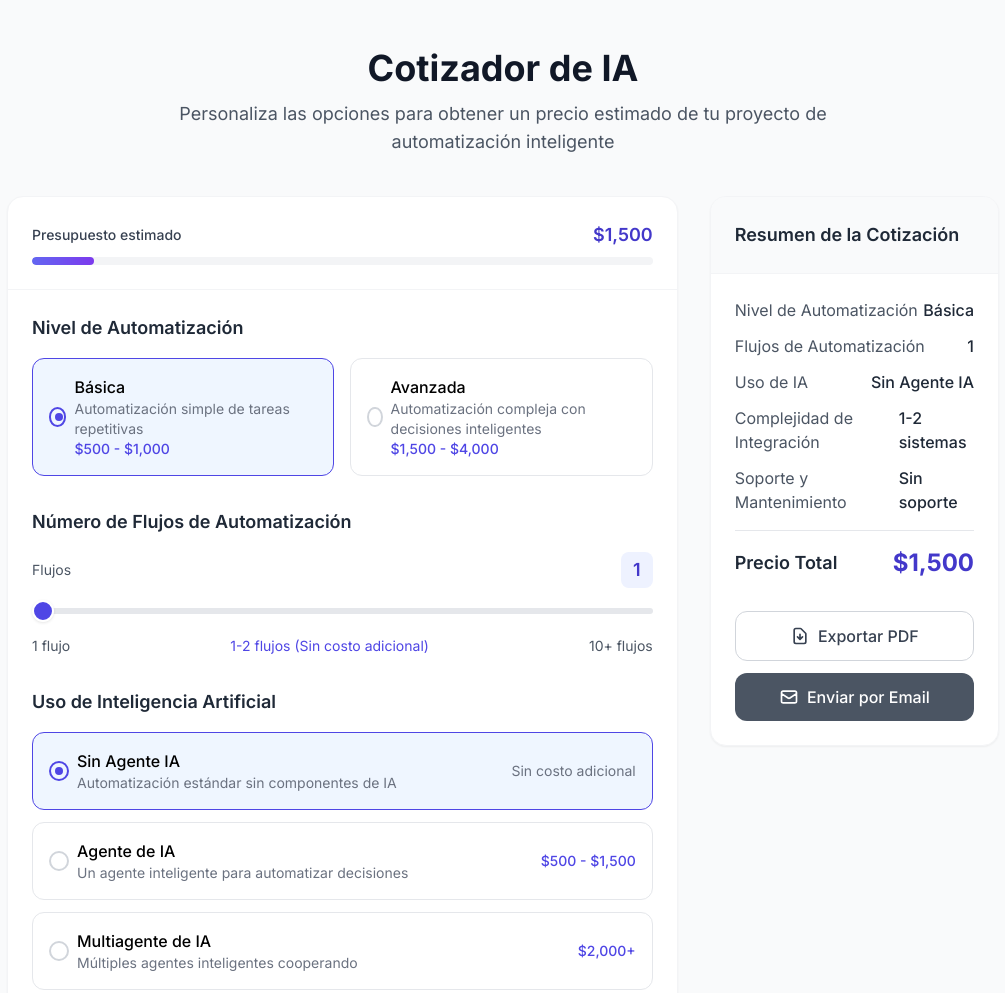
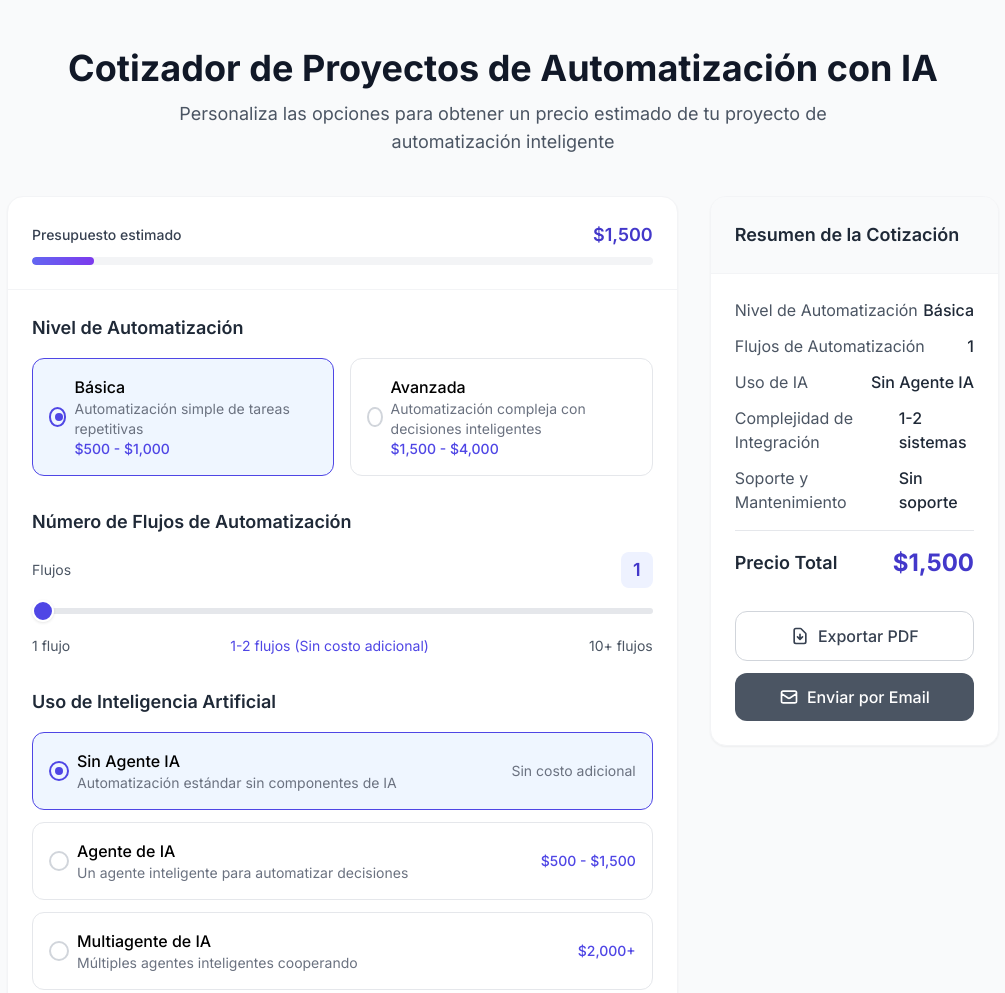
Before and after one commit to ibernabel/cotizador_automatizacion_ia, a plain HTML site: page index.html in a window 1280 px wide. Shown: the top 993 px of the page, without its empty margins (137-1142 px from the left). Drawn offline with nearby package versions, Linux system fonts and the light colour scheme.

Commit message:
Fix: Change the title

```diff
--- a/index.html
+++ b/index.html
@@ -134,7 +134,7 @@
 <body class="min-h-screen">
   <div class="container mx-auto px-4 py-12 max-w-5xl">
     <header class="mb-10 text-center">
-      <h1 class="text-4xl font-bold text-gray-900 mb-3">Cotizador de IA</h1>
+      <h1 class="text-4xl font-bold text-gray-900 mb-3">Cotizador de Proyectos de Automatización con IA</h1>
       <p class="text-lg text-gray-600 max-w-2xl mx-auto">Personaliza las opciones para obtener un precio estimado de tu proyecto de automatización inteligente</p>
     </header>
 
```
